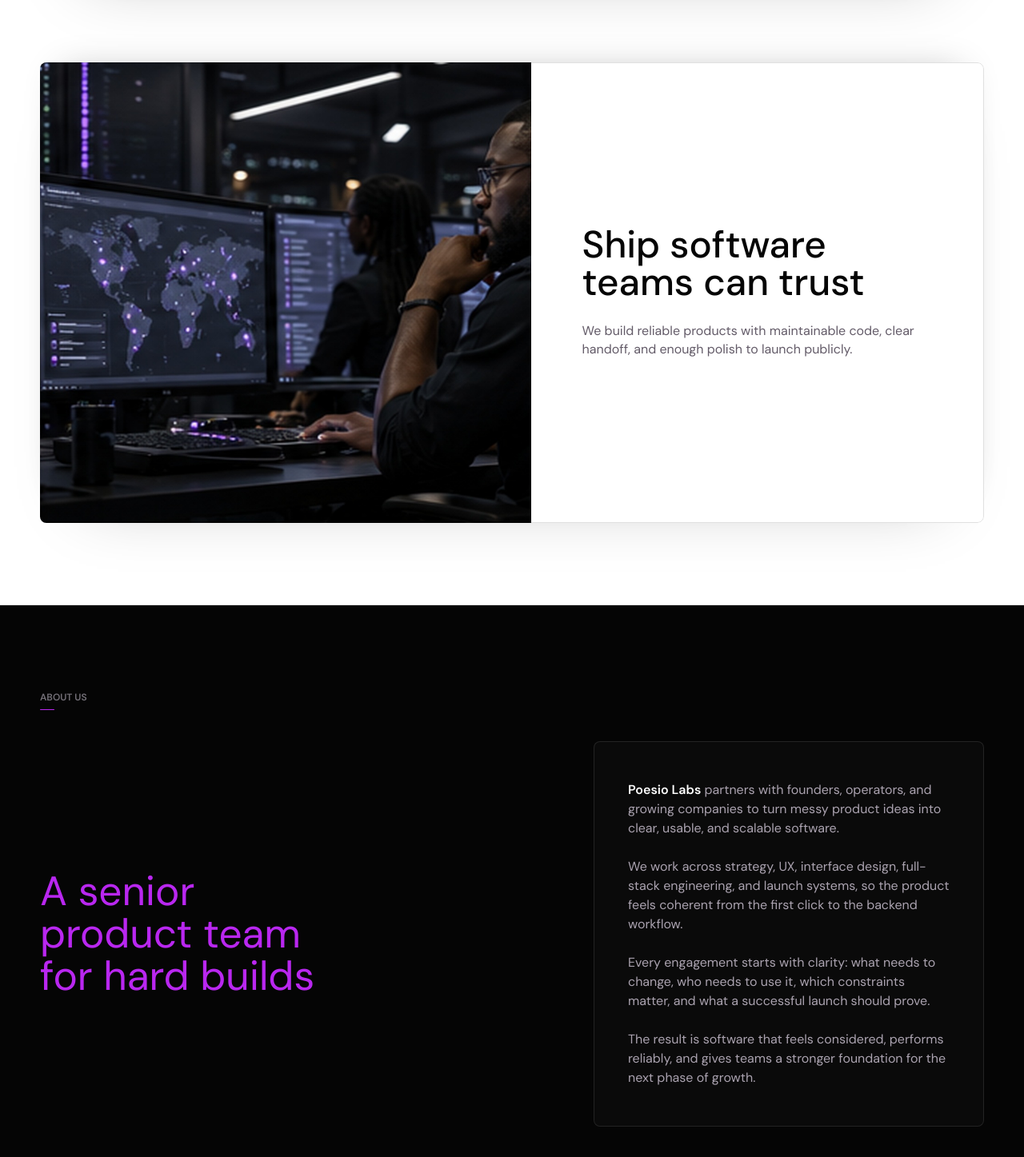
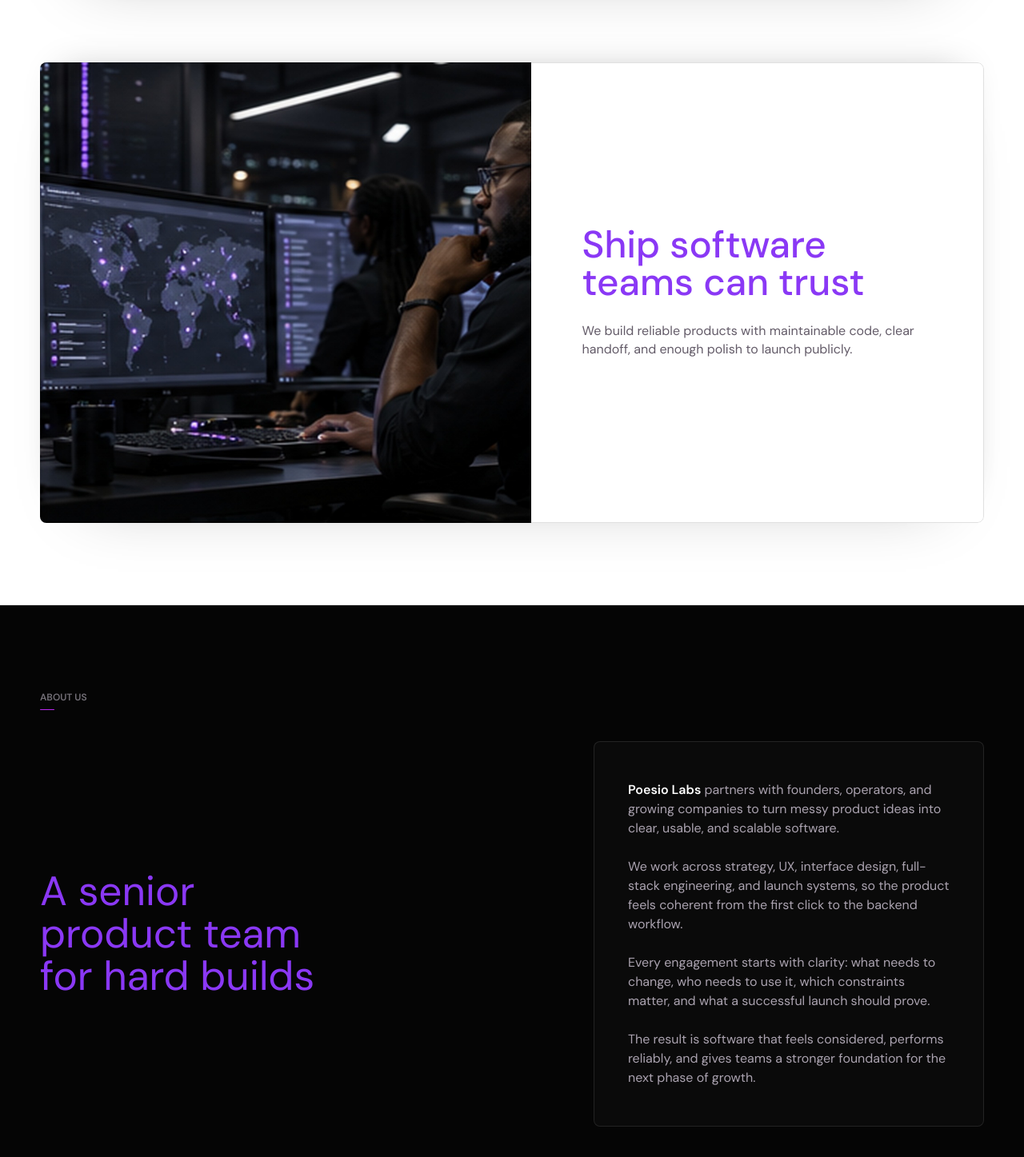
Before and after one commit to Poesio-Labs/poesiolabs-landing-page, a Next.js app: page / in a window 1280 px wide. Shown: the part 2310-3757 px from the top of the page at 80% size. Built offline with nearby package versions, Linux system fonts and the light colour scheme.

Commit message:
feat: apply brand purple to section headlines and card titles

```diff
--- a/src/app/globals.css
+++ b/src/app/globals.css
@@ -10,6 +10,7 @@
   --violet-600: #8a3cf7;
   --violet-700: #6a28c9;
   --violet-50: #f8f4fe;
+  --brand-purple: #8a38f5;
   --pink-500: #f046dc;
   --ink: #1f0a3d;
   --night-900: #12051f;
@@ -137,7 +138,7 @@ img {
   font-weight: 400;
   line-height: 1.04;
   letter-spacing: -0.035em;
-  color: var(--violet-500);
+  color: var(--brand-purple);
 }
 
 /* ---------- Primitives: logo ---------- */
@@ -2295,7 +2296,7 @@ body {
   max-width: 10em;
   font-size: clamp(34px, 3.7vw, 58px);
   line-height: 1;
-  color: #050505;
+  color: var(--brand-purple);
   letter-spacing: 0;
 }
 
@@ -2443,7 +2444,7 @@ body {
 }
 
 .faq__title {
-  color: #8f28bf;
+  color: var(--brand-purple);
 }
 
 .ui-accordion__trigger {
@@ -2496,7 +2497,7 @@ body {
 }
 
 .footer__heading-accent {
-  color: var(--violet-300);
+  color: var(--brand-purple);
 }
 
 .footer__brand-word {
```
